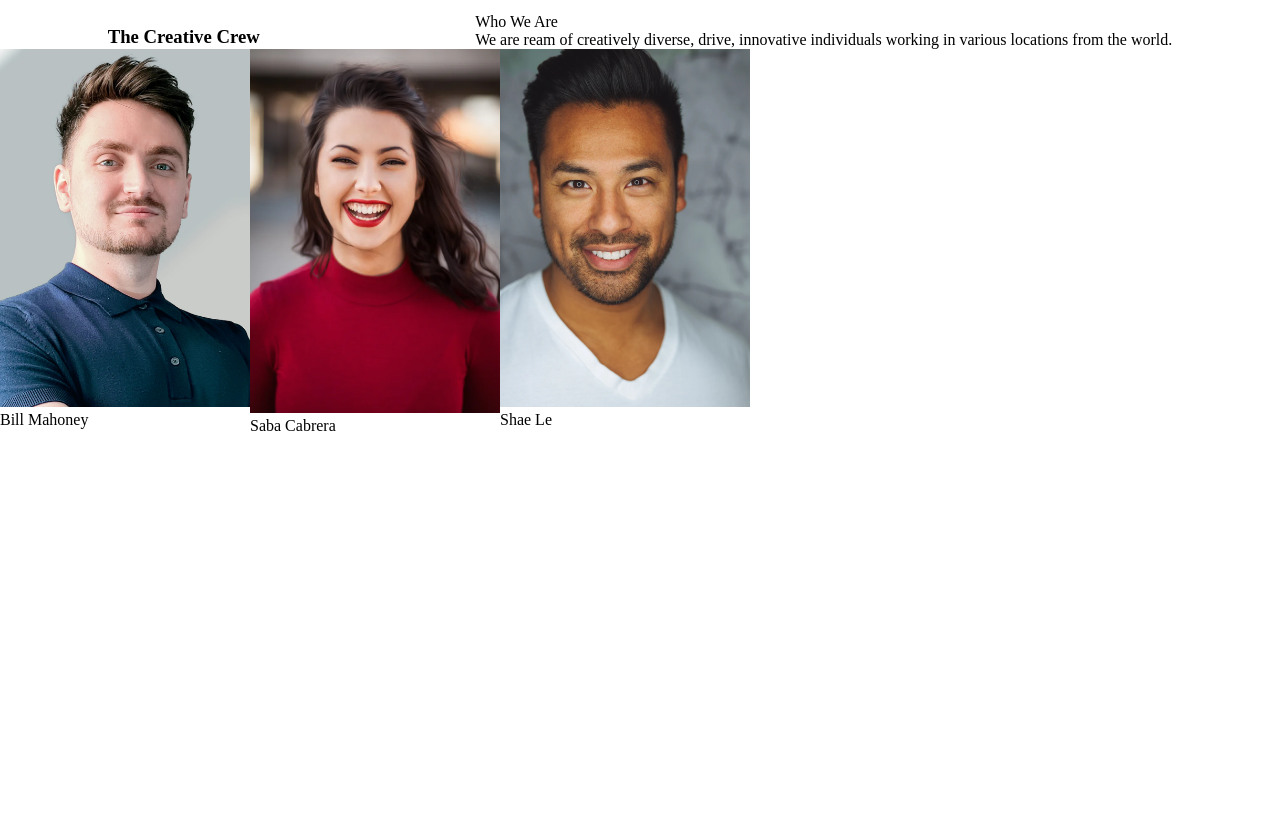
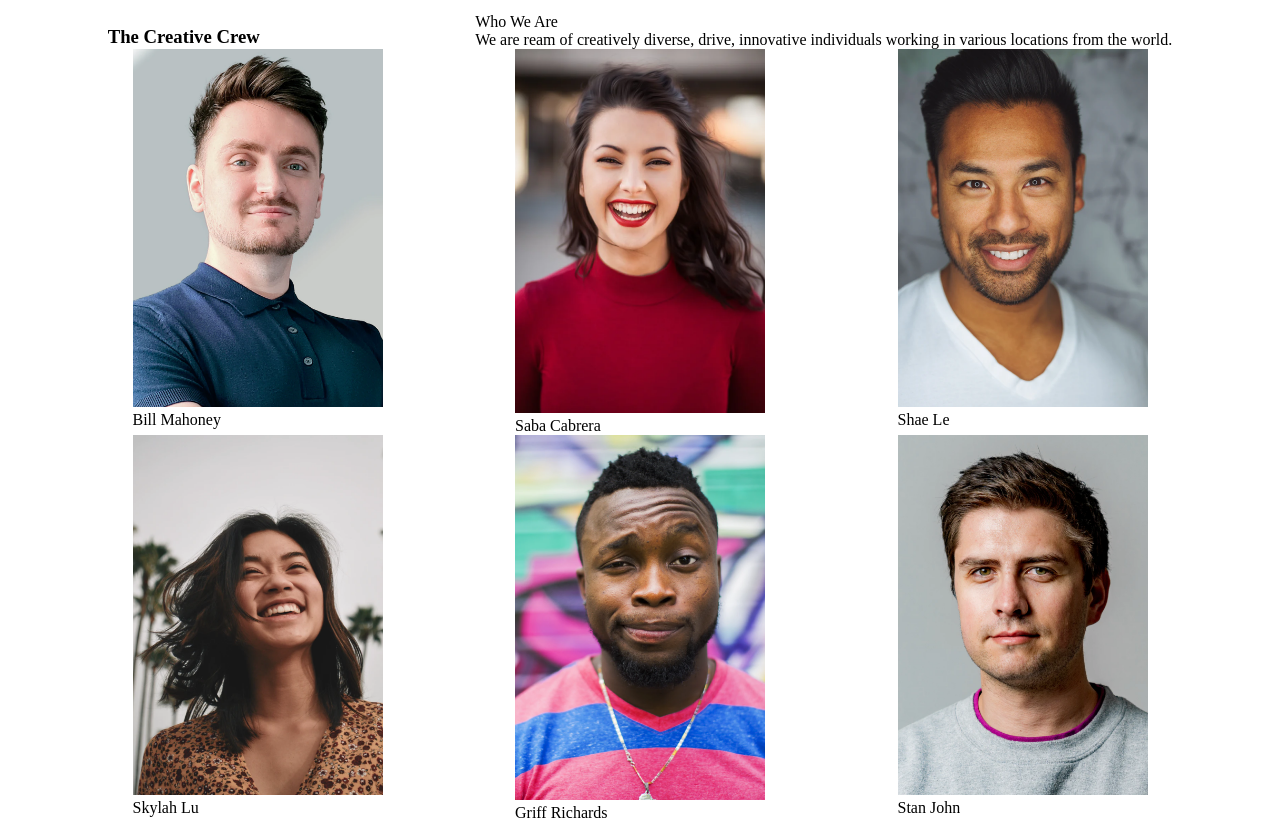
Before and after one commit to KazimAkyol/team-members-page, a plain HTML site: page index.html in a window 1280 px wide. Before the commit the page ends 800 px from the top, so only its background shows below. Drawn offline with Linux system fonts and the light colour scheme.

Commit message:
third commit

```diff
--- a/index.html
+++ b/index.html
@@ -23,17 +23,32 @@
 
     <nav class="img-top">
       <div>
-        <img src="./images/photo1.png" width="250px" alt="" />
+        <img class="imgt" src="./images/photo1.png" alt="" />
         <p>Bill Mahoney</p>
       </div>
       <div>
-        <img src="./images/photo2.png" width="250px" alt="" />
+        <img class="imgt" src="./images/photo2.png" alt="" />
         <p>Saba Cabrera</p>
       </div>
       <div>
-        <img src="./images/photo3.png" width="250px" alt="" />
+        <img class="imgt" src="./images/photo3.png" alt="" />
         <p>Shae Le</p>
       </div>
     </nav>
+
+    <nav class="img-bottom">
+        <div>
+            <img class="imgb" src="./images/photo4.png" alt="">
+            <p>Skylah Lu</p>
+        </div>
+        <div>
+            <img class="imgb" src="./images/photo5.png" alt="">
+            <p>Griff Richards</p>
+        </div>
+        <div>
+            <img class="imgb" src="./images/photo6.png" alt="">
+            <p>Stan John</p>
+        </div>
+    </nav>
   </body>
 </html>
--- a/style.css
+++ b/style.css
@@ -12,6 +12,10 @@ header{
     align-items: center;
 }
 
+*p{
+    text-align: justify;
+}
+
 .left{
     margin-top: 25px;
 
@@ -24,5 +28,20 @@ header{
 
 .img-top{
     display: flex;
-    justify-content
+    justify-content: space-evenly;
+    flex: 3;
 }
+
+.imgt{
+    width: 250px;
+}
+
+.img-bottom{
+    display: flex;
+    justify-content: space-evenly;
+    flex: 3;
+}
+
+.imgb{
+    width: 250px;
+}
```
